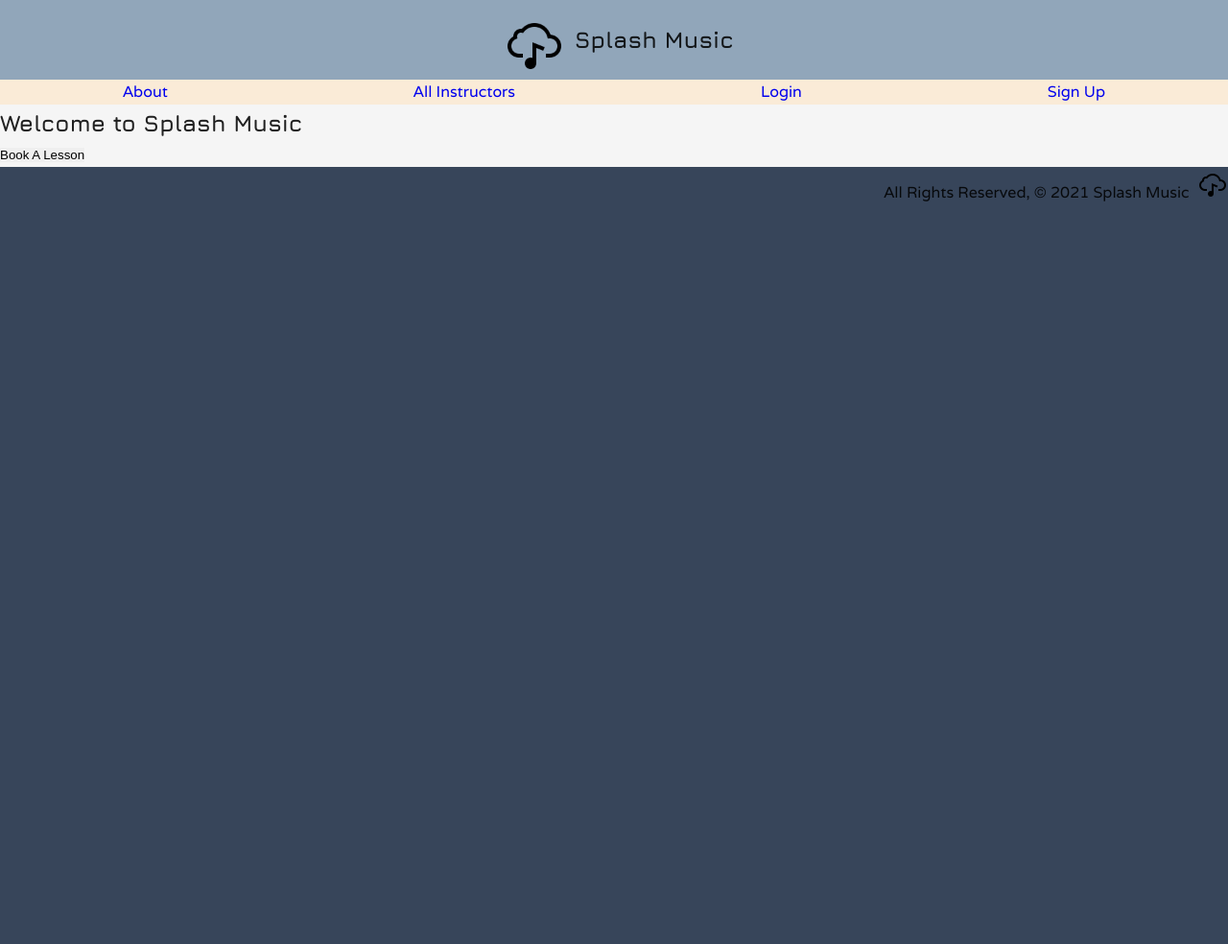
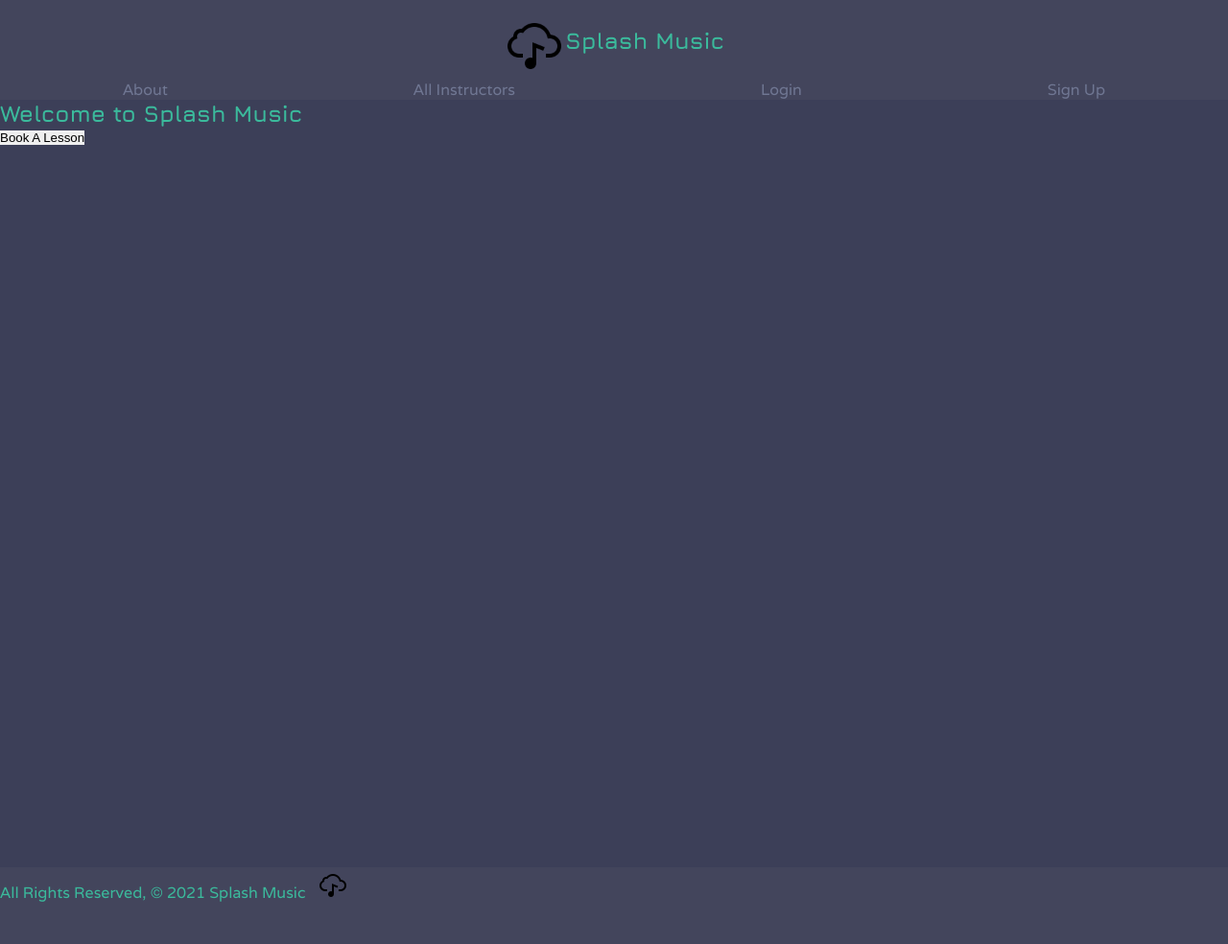
Before and after one commit to BlueCadet-3/splashmusic, a Django app: page / in a window 1280 px wide. Shown: the whole page at 96% size. Before the commit the page ends 210 px from the top, so only its background shows below. Run offline with Django 3.2, Linux system fonts and the light colour scheme.

Commit message:
CSS changes

```diff
--- a/main_app/static/css/style.css
+++ b/main_app/static/css/style.css
@@ -12,12 +12,12 @@
 :root {
   scroll-behavior: smooth;
   /* Colors */
-  --bgc-01: #37455a;
-  --bgc-02: whitesmoke;
+  --bgc-01: #43455C;
+  --bgc-02: #3C3F58;
   --bgc-03: #91a6ba;
   --bgc-04: #a9a9a9;
-  --txt-01: #95aaaa;
-  --txt-02: #ececec;
+  --txt-01: #3BBA9C;
+  --txt-02: #707793;
   /* Fonts */
   --fnt-01: "Jura";
   --fnt-02: "Varela";
@@ -25,7 +25,7 @@
 
 /* Media queries */
 
-@media (prefers-color-scheme: dark) {
+/* @media (prefers-color-scheme: dark) {
   :root {
     scroll-behavior: smooth;
     /* Colors */
@@ -36,13 +36,11 @@
     --txt-01: yellow;
     --txt-02: lime;
   }
-}
+} */
 
 /* Universal element rules */
 
 body {
-  background-color: var(--bgc-01);
-  color: rgba(0, 0, 0, 0.87);
   font-family: var(--fnt-02), "Roboto", "Ubuntu", sans-serif;
   line-height: 1.618;
   overflow-x: hidden;
@@ -53,6 +51,8 @@ body {
 }
 
 a {
+  color: var(--txt-02);
+  font-family: var(--fnt-02);
   text-decoration: none;
   -webkit-user-drag: none;
 }
@@ -64,6 +64,7 @@ h4,
 h5,
 h6 {
   font-family: var(--fnt-01);
+  color: var(--txt-01);
 }
 
 img {
@@ -78,6 +79,7 @@ li {
 /* base.html */
 
 header {
+  background-color: var(--bgc-01);
   display: grid;
   grid-template-columns: 1fr;
   grid-template-rows: 1fr;
@@ -88,52 +90,57 @@ div#top-nav {
 }
 
 div#left-nav {
-  background-color: #91a6ba;
   display: flex;
   justify-content: center;
   align-items: center;
+  padding: 1.2vmin;
 }
 
 img#nav-logo {
   width: 4rem;
-  margin: 1.2vmin;
 }
 
 ul#right-nav {
-  background-color: antiquewhite;
   display: flex;
   justify-content: space-around;
 }
 
 main.container {
   background-color: var(--bgc-02);
+  font-family: var(--fnt-02);
+  min-height: 100vh;
 }
 
 footer {
-  text-align: right;
+  background-color: var(--bgc-01);
+  min-height: 10vh;
+  color: var(--txt-01);
+  font-family: var(--fnt-02);
 }
 
 /* Sign Up */
 
 section#signup {
-  background-color: azure;
 }
 
 /* Login */
 
 section#login {
-  background-color: honeydew;
 }
 
 /* Teacher index */
 
-section#index {
-  background-color: blueviolet;
+section#index > h1 {
+  padding: 4vmin;
+  font-size: 9vmin;
+  text-align: center;
 }
 
 div.teacher-card {
-  border: 1vmin solid whitesmoke;
-  padding: 2vmin;
+  padding: 3vmin;
+  border: 2px solid var(--bgc-03);
+  border-radius: 4vmin;
+  margin: 2vmin;
 }
 
 div.teacher-content {
@@ -145,8 +152,6 @@ span.card-title {
 /* Teacher detail */
 
 section#detail {
-  background-color: cornflowerblue;
-  background-color: mintcream;
 }
 
 /* Forms */
--- a/main_app/templates/base.html
+++ b/main_app/templates/base.html
@@ -42,7 +42,10 @@
   </main>
 
   <footer>
-    <div id="footer">All Rights Reserved, &copy; 2021 Splash Music &nbsp;<span id="favicon"><img src="{% static 'favicon.png' %}"></span></div>
+    <div id="footer">
+      All Rights Reserved, &copy; 2021 Splash Music &nbsp
+      <span id="favicon"><img src="{% static 'favicon.png' %}"></span>
+    </div>
   </footer>
 
 </body>
```
